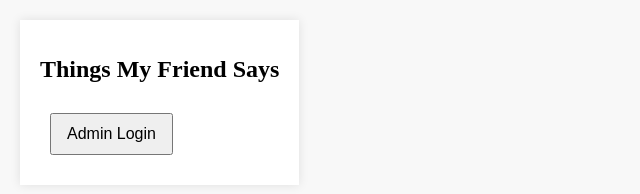
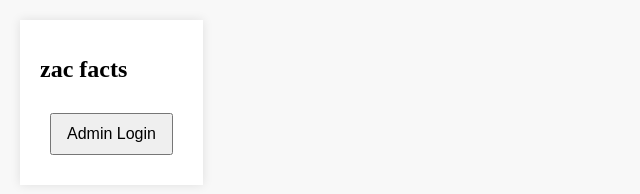
Before and after one commit to theadityaraman/zacfacts, a plain HTML site: page index.html in a window 1280 px wide. Shown: the whole page, without its empty margins (0-640 px from the left). Drawn offline with Linux system fonts and the light colour scheme.

Commit message:
Update index.html

```diff
--- a/index.html
+++ b/index.html
@@ -3,7 +3,7 @@
 <head>
     <meta charset="UTF-8">
     <meta name="viewport" content="width=device-width, initial-scale=1.0">
-    <title>Things My Friend Says</title>
+    <title>zac facts</title>
     <style>
         body {
             font-family: 'Times New Roman', serif;
@@ -44,7 +44,7 @@
 </head>
 <body>
     <div id="container">
-        <h1>Things My Friend Says</h1>
+        <h1>zac facts</h1>
         <div id="content"></div>
         <button id="login-btn">Admin Login</button>
         <div id="login-form">
```
